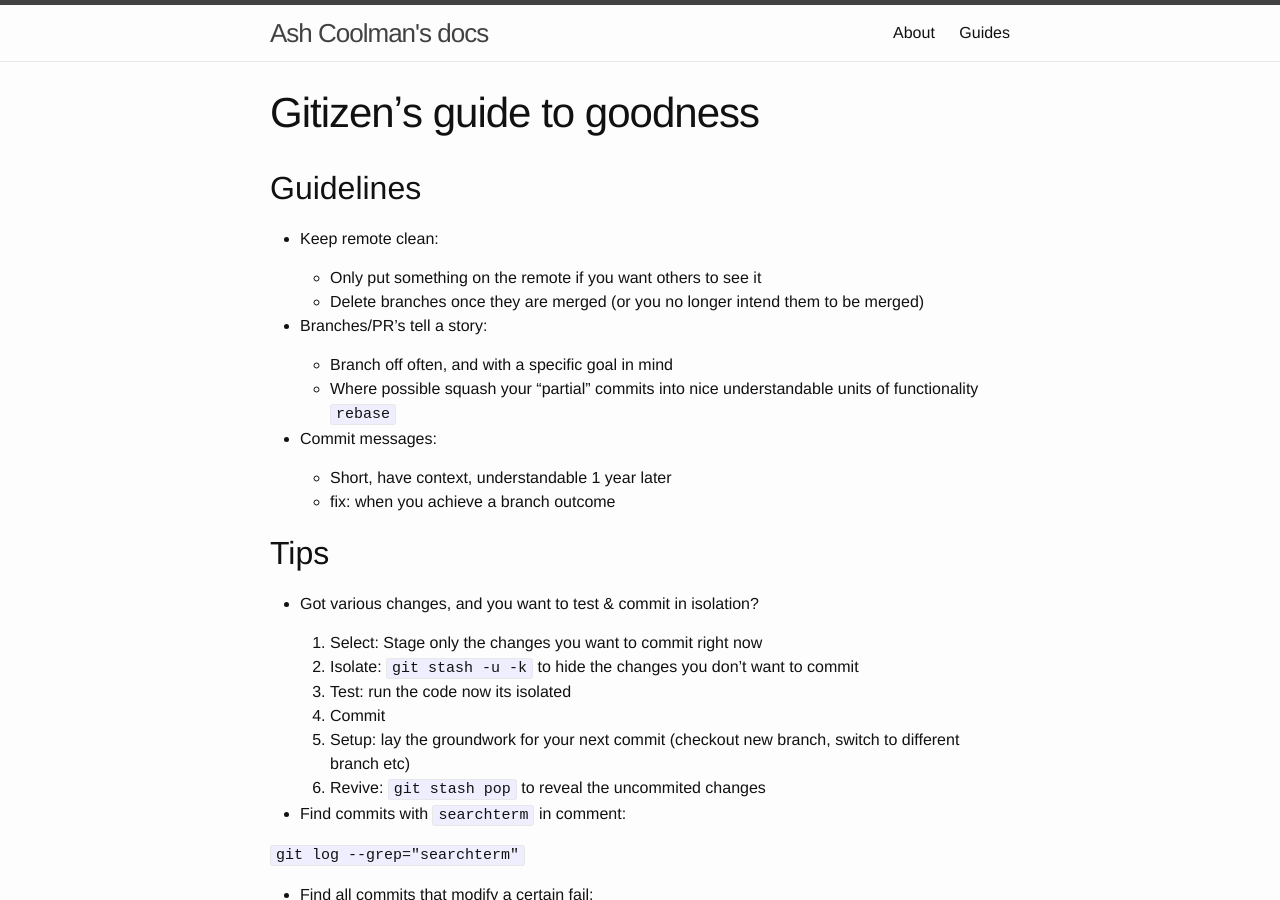
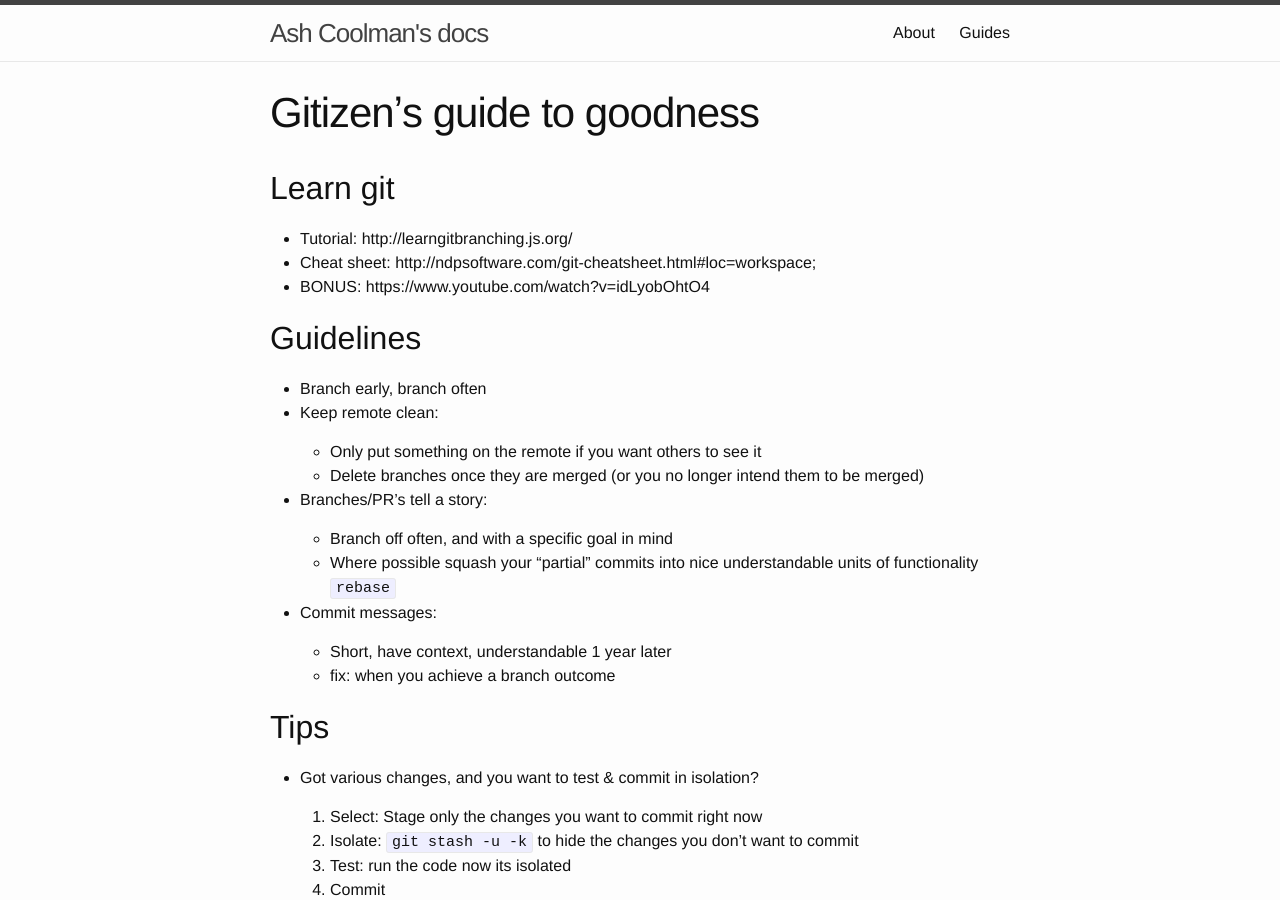
Before and after one commit to AshCoolman/docs, a Jekyll site: the page built from guides/git-izens-guide-to-goodness.md, in a window 1280 px wide and 900 px high. Built offline with Jekyll 4.4.1, drawn with Linux system fonts in a browser that asks for light colours.

Commit message:
Update git guide

```diff
--- a/guides/git-izens-guide-to-goodness.md
+++ b/guides/git-izens-guide-to-goodness.md
@@ -4,9 +4,15 @@ type: guide
 title: Gitizenʼs guide to goodness
 permalink: /guides/git-izens-guide-to-goodness/
 ---
+## Learn git
+
+* Tutorial: http://learngitbranching.js.org/
+* Cheat sheet: http://ndpsoftware.com/git-cheatsheet.html#loc=workspace;
+* BONUS: https://www.youtube.com/watch?v=idLyobOhtO4
 
 ## Guidelines
 
+* Branch early, branch often
 * Keep remote clean:
 
   * Only put something on the remote if you want others to see it
```
